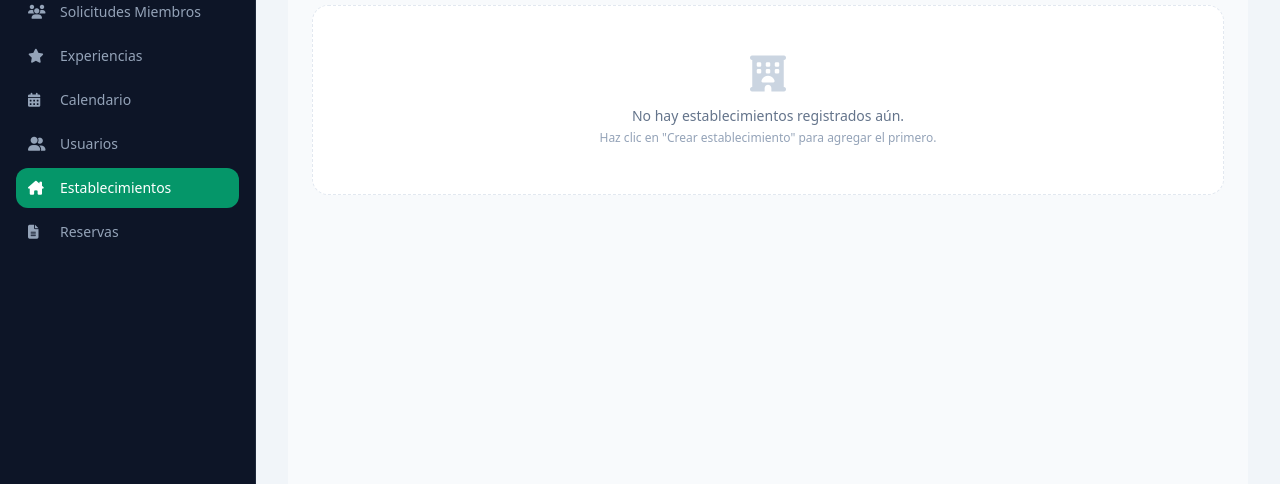
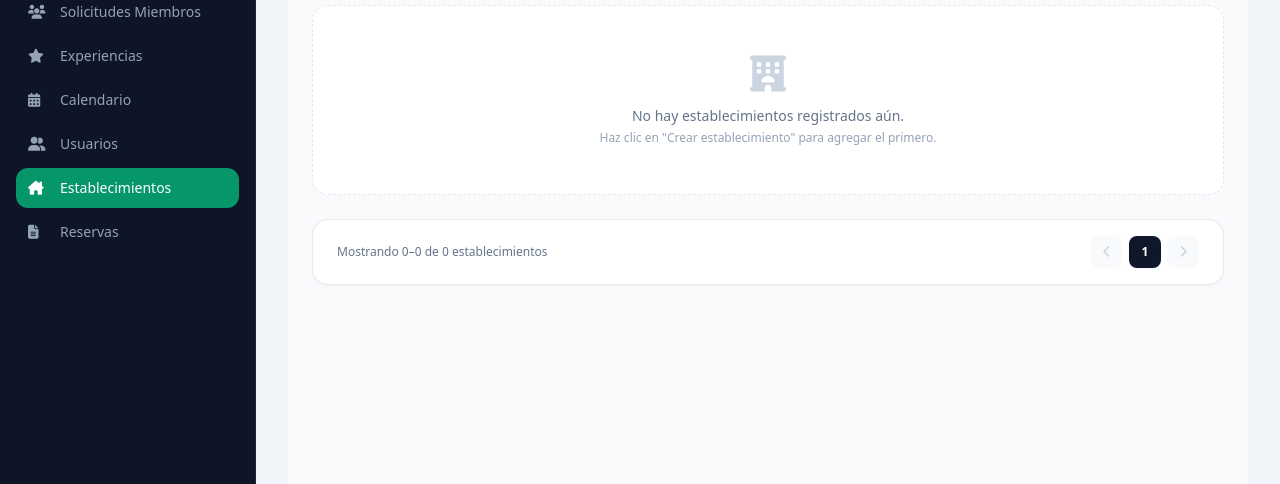
Before and after one commit to 71steven00/BeyondGo, a Django app: page /administrador/gestion_establecimientos/ in a window 1280 px wide. Shown: the part 187-671 px from the top of the page. Run offline with Django 5.2, Linux system fonts and the light colour scheme; the visitor is signed in with stand-in values (Sample User, id 1); data that the repository does not hold is empty; some libraries are stand-ins or nearby versions.

Commit message:
feat(admin_panel): Agregar paginacion

```diff
--- a/admin_panel/templates/admin_general/gestion_establecimientos.html
+++ b/admin_panel/templates/admin_general/gestion_establecimientos.html
@@ -116,6 +116,76 @@
         </div>
         {% endfor %}
     </div>
+    <!-- ========================================================================= -->
+    <!-- PIE DE PÁGINA CON PAGINACIÓN Y PERSISTENCIA DE BÚSQUEDA                   -->
+    <!-- ========================================================================= -->
+    <div class="flex items-center justify-between px-6 py-4 bg-white border border-slate-200/80 rounded-2xl shadow-sm mt-6">
+
+        <!-- ===================================================================== -->
+        <!-- 1. TEXTO INFORMATIVO DE REGISTROS MOSTRADOS                           -->
+        <!-- Indica el rango actual de elementos visibles y el total existente     -->
+        <!-- ===================================================================== -->
+        <div class="text-xs text-slate-500 font-medium">
+            Mostrando {{ establecimientos.start_index }}–{{ establecimientos.end_index }} de {{ establecimientos.paginator.count }} establecimientos
+
+            <!-- Si se aplicó un filtro de búsqueda, muestra una nota aclaratoria -->
+            {% if query %}
+              <span class="text-emerald-600 font-semibold">(Filtrados)</span>
+            {% endif %}
+        </div>
+
+        <!-- ===================================================================== -->
+        <!-- 2. BOTONES DE NAVEGACIÓN Y PAGINACIÓN NUMÉRICA                         -->
+        <!-- ===================================================================== -->
+        <div class="flex items-center gap-1.5">
+
+            <!-- A. BOTÓN FLECHA IZQUIERDA (<): Ir a la página anterior -->
+            {% if establecimientos.has_previous %}
+                <!-- Si existe una página anterior, genera el enlace funcional con persistencia de búsqueda -->
+                <a href="?page={{ establecimientos.previous_page_number }}{% if query %}&q={{ query }}{% endif %}"
+                   class="w-8 h-8 flex items-center justify-center rounded-lg bg-slate-100 text-slate-600 hover:bg-slate-200 transition-colors">
+                    <i class="fa-solid fa-chevron-left text-xs"></i>
+                </a>
+            {% else %}
+                <!-- Si estamos en la primera página, deshabilita visualmente el botón -->
+                <span class="w-8 h-8 flex items-center justify-center rounded-lg bg-slate-50 text-slate-300 cursor-not-allowed">
+                    <i class="fa-solid fa-chevron-left text-xs"></i>
+                </span>
+            {% endif %}
+
+            <!-- B. BOTONES NUMÉRICOS (1, 2, 3...) -->
+            <!-- Itera sobre el rango total de páginas disponibles en el paginador -->
+            {% for num in establecimientos.paginator.page_range %}
+                {% if establecimientos.number == num %}
+                    <!-- Si es la página actual, resalta el botón con un fondo oscuro y negrita -->
+                    <span class="w-8 h-8 flex items-center justify-center rounded-lg bg-slate-900 text-white font-bold text-xs shadow-sm">
+                        {{ num }}
+                    </span>
+                {% else %}
+                    <!-- Para las demás páginas, crea un enlace interactivo que conserva el término de búsqueda -->
+                    <a href="?page={{ num }}{% if query %}&q={{ query }}{% endif %}"
+                       class="w-8 h-8 flex items-center justify-center rounded-lg bg-slate-100 text-slate-600 hover:bg-slate-200 text-xs font-semibold transition-colors">
+                        {{ num }}
+                    </a>
+                {% endif %}
+            {% endfor %}
+
+            <!-- C. BOTÓN FLECHA DERECHA (>): Ir a la página siguiente -->
+            {% if establecimientos.has_next %}
+                <!-- Si existe una página siguiente, habilita el enlace conservando la búsqueda -->
+                <a href="?page={{ establecimientos.next_page_number }}{% if query %}&q={{ query }}{% endif %}"
+                   class="w-8 h-8 flex items-center justify-center rounded-lg bg-slate-100 text-slate-600 hover:bg-slate-200 transition-colors">
+                    <i class="fa-solid fa-chevron-right text-xs"></i>
+                </a>
+            {% else %}
+                <!-- Si estamos en la última página, deshabilita visualmente la flecha -->
+                <span class="w-8 h-8 flex items-center justify-center rounded-lg bg-slate-50 text-slate-300 cursor-not-allowed">
+                    <i class="fa-solid fa-chevron-right text-xs"></i>
+                </span>
+            {% endif %}
+
+        </div>
+    </div>
 
 </div>
 
--- a/admin_panel/views.py
+++ b/admin_panel/views.py
@@ -443,7 +443,7 @@ def gestion_establecimientos(request, pk=None, a=None):
 
     # 4. PAGINACIÓN DE LOS RESULTADOS
     # Configura la paginación para mostrar 6 establecimientos por cada página
-    paginator = Paginator(establecimientos_list, 6)
+    paginator = Paginator(establecimientos_list, 9)
     page_number = request.GET.get('page')
     page_obj = paginator.get_page(page_number)
 
```
